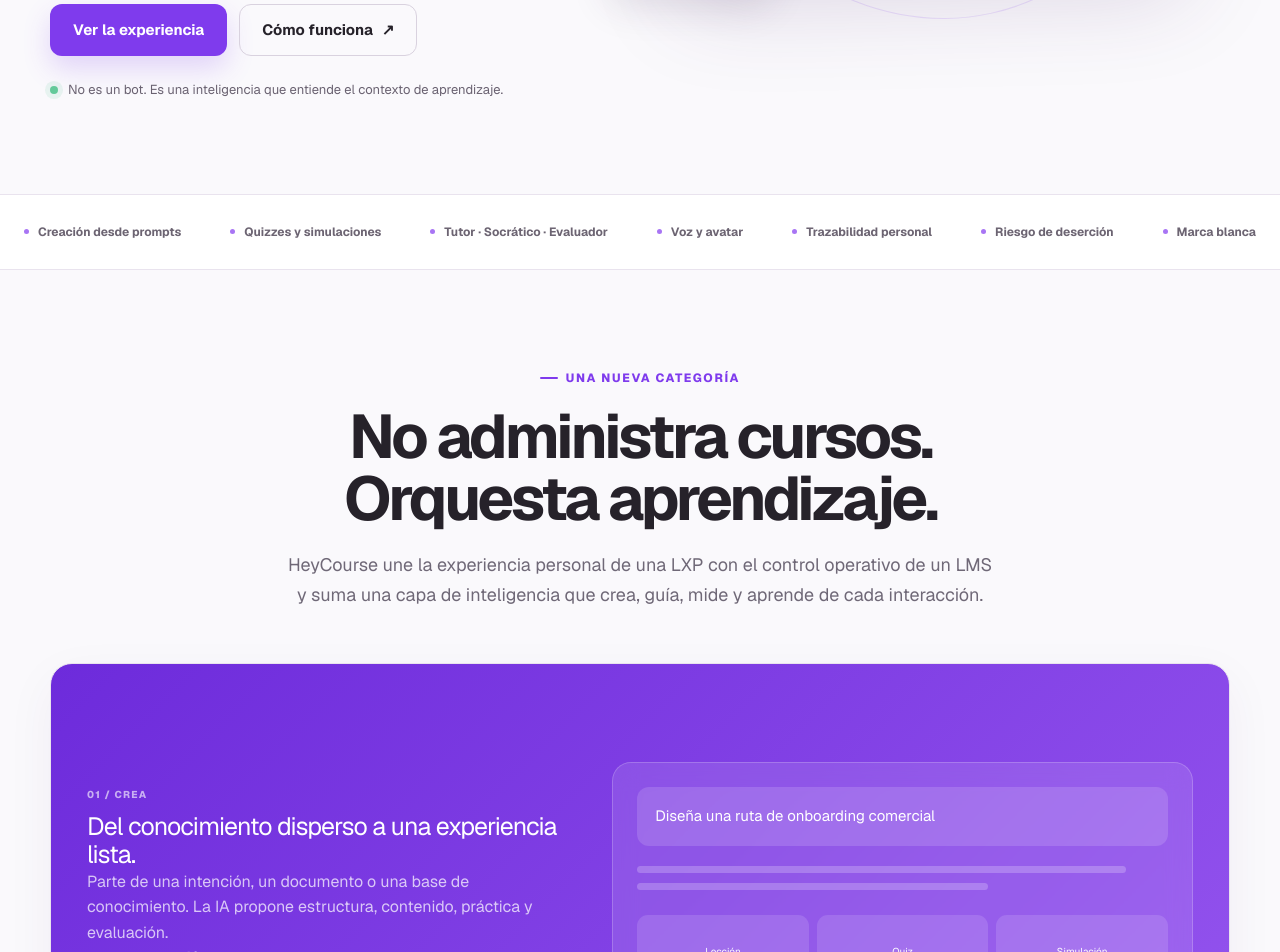
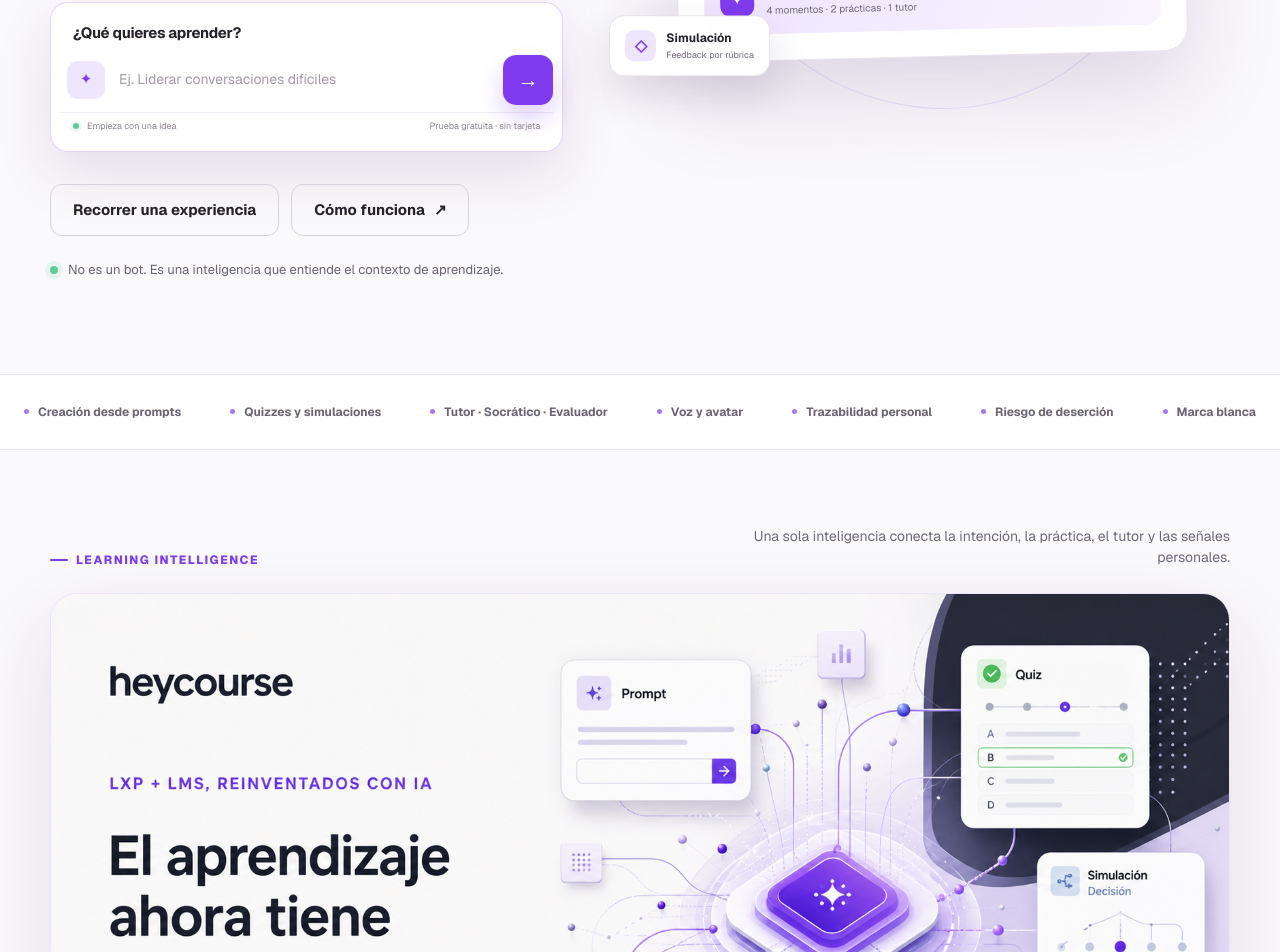
Before and after one commit to adminheycourse/heycourse-website, a Next.js app: page / in a window 1280 px wide. Shown: the part 720-1672 px from the top of the page. Built offline with nearby package versions, Linux system fonts and the light colour scheme.

Commit message:
Add learning goal signup hero

```diff
--- a/app/globals.css
+++ b/app/globals.css
@@ -375,6 +375,117 @@
   font-size: 13px;
 }
 
+.hero-learning-form {
+  margin-top: 30px;
+  padding: 9px;
+  border: 1px solid rgba(127, 59, 237, 0.22);
+  border-radius: 18px;
+  background: rgba(255,255,255,0.96);
+  box-shadow: 0 22px 55px rgba(74, 42, 101, 0.13);
+  transition: border-color 0.2s ease, box-shadow 0.2s ease;
+}
+
+.hero-learning-form:focus-within {
+  border-color: var(--purple-light);
+  box-shadow:
+    0 24px 62px rgba(74, 42, 101, 0.17),
+    0 0 0 4px rgba(127, 59, 237, 0.08);
+}
+
+.hero-learning-form > label {
+  display: block;
+  padding: 10px 13px 3px;
+  color: var(--ink);
+  font-size: 15px;
+  font-weight: 680;
+  letter-spacing: -0.02em;
+}
+
+.learning-input-row {
+  min-height: 64px;
+  display: flex;
+  align-items: center;
+  gap: 10px;
+}
+
+.learning-spark {
+  width: 38px;
+  height: 38px;
+  margin-left: 7px;
+  border-radius: 11px;
+  display: grid;
+  place-items: center;
+  flex: 0 0 auto;
+  background: var(--lilac);
+  color: var(--purple);
+  font-size: 15px;
+}
+
+.learning-input-row input {
+  min-width: 0;
+  flex: 1;
+  padding: 14px 4px;
+  border: 0;
+  outline: 0;
+  background: transparent;
+  color: var(--ink);
+  font-size: 14px;
+}
+
+.learning-input-row input::placeholder {
+  color: #a39aa9;
+}
+
+.learning-input-row button {
+  width: 50px;
+  height: 50px;
+  border: 0;
+  border-radius: 13px;
+  display: grid;
+  place-items: center;
+  flex: 0 0 auto;
+  background: var(--purple);
+  color: white;
+  font-size: 21px;
+  cursor: pointer;
+  box-shadow: 0 12px 24px rgba(127, 59, 237, 0.24);
+  transition: transform 0.2s ease, background 0.2s ease;
+}
+
+.learning-input-row button:hover {
+  transform: translateX(2px);
+  background: var(--purple-dark);
+}
+
+.learning-input-row button:focus-visible {
+  outline: 3px solid rgba(127, 59, 237, 0.23);
+  outline-offset: 3px;
+}
+
+.learning-form-note {
+  padding: 7px 13px 9px;
+  border-top: 1px solid #f0ebf3;
+  display: flex;
+  align-items: center;
+  justify-content: space-between;
+  gap: 14px;
+  color: #8b8291;
+  font-size: 9px;
+}
+
+.learning-form-note > span {
+  display: flex;
+  align-items: center;
+  gap: 8px;
+}
+
+.learning-form-note .pulse-dot {
+  width: 6px;
+  height: 6px;
+  display: inline-block;
+  box-shadow: 0 0 0 3px rgba(100, 201, 154, 0.11);
+}
+
 .pulse-dot {
   width: 8px;
   height: 8px;
@@ -600,6 +711,42 @@
   border-top: 1px solid var(--line);
   border-bottom: 1px solid var(--line);
   background: white;
+}
+
+.vision-art-section {
+  padding: 76px 0 42px;
+}
+
+.vision-art-caption {
+  margin-bottom: 24px;
+  display: flex;
+  align-items: flex-end;
+  justify-content: space-between;
+  gap: 30px;
+}
+
+.vision-art-caption p {
+  max-width: 520px;
+  margin: 0;
+  color: var(--muted);
+  font-size: 14px;
+  line-height: 1.55;
+  text-align: right;
+}
+
+.vision-art {
+  margin: 0;
+  overflow: hidden;
+  border: 1px solid rgba(127, 59, 237, 0.14);
+  border-radius: 27px;
+  background: white;
+  box-shadow: 0 30px 80px rgba(66, 38, 92, 0.13);
+}
+
+.vision-art img {
+  width: 100%;
+  height: auto;
+  display: block;
 }
 
 .rail-track {
@@ -3159,6 +3306,26 @@
     gap: 35px;
   }
 
+  .hero-learning-form {
+    border-radius: 15px;
+  }
+
+  .learning-input-row {
+    min-height: 58px;
+  }
+
+  .learning-input-row button {
+    width: 46px;
+    height: 46px;
+    border-radius: 11px;
+  }
+
+  .learning-form-note {
+    align-items: flex-start;
+    flex-direction: column;
+    gap: 7px;
+  }
+
   .prompt-visual {
     min-height: 440px;
   }
@@ -3288,6 +3455,24 @@
 
   .principle-strip .container {
     grid-template-columns: 1fr;
+  }
+
+  .vision-art-section {
+    padding: 52px 0 20px;
+  }
+
+  .vision-art-caption {
+    align-items: flex-start;
+    flex-direction: column;
+    gap: 12px;
+  }
+
+  .vision-art-caption p {
+    text-align: left;
+  }
+
+  .vision-art {
+    border-radius: 17px;
   }
 
   .home-tutor-modes,
--- a/app/page.tsx
+++ b/app/page.tsx
@@ -1,3 +1,4 @@
+import Image from "next/image";
 import Link from "next/link";
 import {
   AnalyticsVisual,
@@ -27,8 +28,32 @@
               con contenido, quizzes y simulaciones. Tutores contextuales guían
               a cada persona y la trazabilidad te ayuda a intervenir antes.
             </p>
+            <form
+              className="hero-learning-form"
+              action="https://www.heycourse.ai/register"
+              method="get"
+            >
+              <label htmlFor="learning-goal">¿Qué quieres aprender?</label>
+              <div className="learning-input-row">
+                <span className="learning-spark" aria-hidden="true">✦</span>
+                <input
+                  id="learning-goal"
+                  name="learning_goal"
+                  type="text"
+                  placeholder="Ej. Liderar conversaciones difíciles"
+                  maxLength={160}
+                />
+                <button type="submit" aria-label="Crear mi experiencia en HeyCourse">
+                  <span aria-hidden="true">→</span>
+                </button>
+              </div>
+              <div className="learning-form-note">
+                <span><i className="pulse-dot" /> Empieza con una idea</span>
+                <span>Prueba gratuita · sin tarjeta</span>
+              </div>
+            </form>
             <div className="button-row">
-              <ButtonLink href="/demo">Ver la experiencia</ButtonLink>
+              <ButtonLink href="/demo" variant="secondary">Recorrer una experiencia</ButtonLink>
               <ButtonLink href="/como-funciona" variant="secondary">
                 Cómo funciona <Arrow />
               </ButtonLink>
@@ -58,6 +83,27 @@
               <span className="rail-orb" /> {item}
             </span>
           ))}
+        </div>
+      </section>
+
+      <section className="vision-art-section">
+        <div className="container">
+          <div className="vision-art-caption">
+            <Eyebrow>Learning intelligence</Eyebrow>
+            <p>
+              Una sola inteligencia conecta la intención, la práctica, el tutor
+              y las señales personales.
+            </p>
+          </div>
+          <figure className="vision-art">
+            <Image
+              src="/og.png"
+              alt="HeyCourse conecta prompts, quizzes, simulaciones, tutores contextuales y analítica personal en un sistema de inteligencia de aprendizaje."
+              width={1731}
+              height={909}
+              sizes="(max-width: 720px) 100vw, 1180px"
+            />
+          </figure>
         </div>
       </section>
 
```
